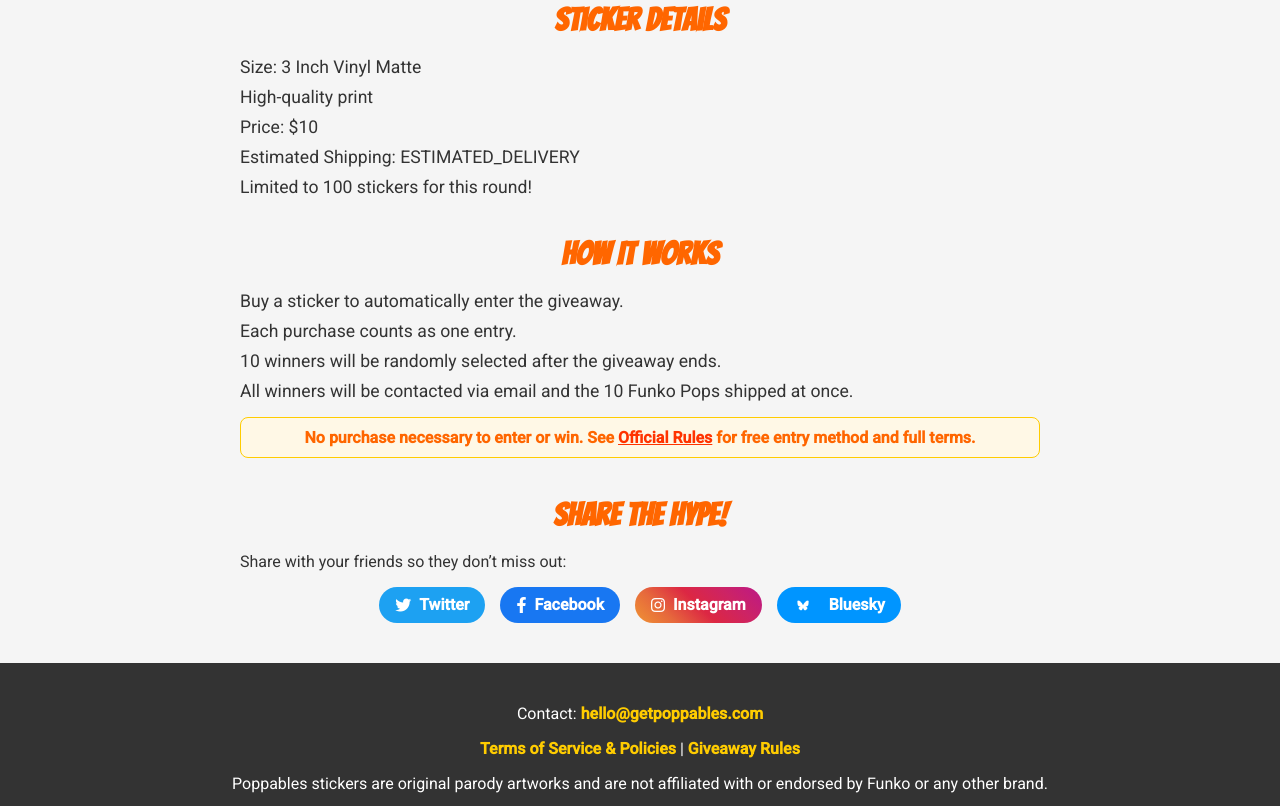
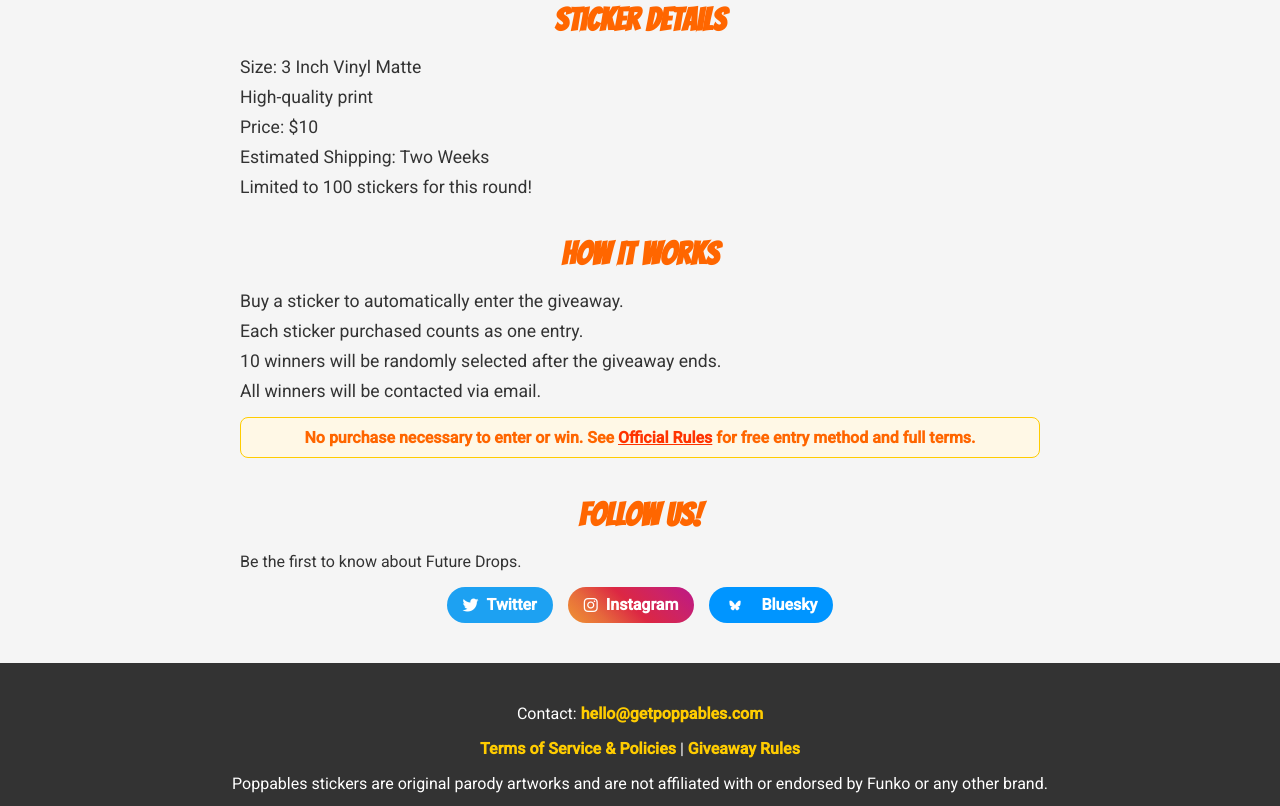
Before and after one commit to migs-o/poppinStickers, a plain HTML site: page index.html in a window 1280 px wide. Shown: the part 1650-2456 px from the top of the page. Drawn offline with Linux system fonts and the light colour scheme.

Commit message:
Update index.html

```diff
--- a/index.html
+++ b/index.html
@@ -259,7 +259,7 @@
   <!-- Giveaway Prize -->
   <section class="prize">
     <h2>Giveaway Prize</h2>
-    <p>10 Funko Pops will be shipped to winners in one lot!</p>
+    <p>10 Funko Pops. 10 Winners.</p>
     <div style="position: relative; display: inline-block;">
       <img src="giveaway.jpg" alt="10 Funko Pops">
       <div class="badge">Top Prize!</div>
@@ -284,7 +284,7 @@
       <li>Size: 3 Inch Vinyl Matte</li>
       <li>High-quality print</li>
       <li>Price: $10</li>
-      <li>Estimated Shipping: ESTIMATED_DELIVERY</li>
+      <li>Estimated Shipping: Two Weeks</li>
       <li>Limited to 100 stickers for this round!</li>
     </ul>
   </section>
@@ -294,9 +294,9 @@
     <h2>How It Works</h2>
     <ul>
       <li>Buy a sticker to automatically enter the giveaway.</li>
-      <li>Each purchase counts as one entry.</li>
+      <li>Each sticker purchased counts as one entry.</li>
       <li>10 winners will be randomly selected after the giveaway ends.</li>
-      <li>All winners will be contacted via email and the 10 Funko Pops shipped at once.</li>
+      <li>All winners will be contacted via email.</li>
     </ul>
     <p style="font-size:1em; color:#ff6600; font-weight:bold; text-align:center; margin-top:15px; background:#fff8e6; padding:10px 15px; border-radius:8px; border:1px solid #ffcc00;">
       No purchase necessary to enter or win. See <a href="rules.html" style="color:#ff3300; text-decoration:underline;">Official Rules</a> for free entry method and full terms.
@@ -305,19 +305,16 @@
 
   <!-- Social / Share -->
   <section>
-    <h2>Share the Hype!</h2>
-    <p>Share with your friends so they don’t miss out:</p>
+    <h2>Follow Us!</h2>
+    <p>Be the first to know about Future Drops.</p>
     <div class="social-links">
-      <a class="twitter" href="https://twitter.com/intent/tweet?text=Check+out+this+sticker+giveaway!+LINK" target="_blank">
+      <a class="twitter" href="https://x.com/getpoppables" target="_blank">
         <i class="fab fa-twitter"></i> <span>Twitter</span>
       </a>
-      <a class="facebook" href="https://www.facebook.com/sharer/sharer.php?u=LINK" target="_blank">
-        <i class="fab fa-facebook-f"></i> <span>Facebook</span>
-      </a>
-      <a class="instagram" href="https://www.instagram.com/" target="_blank">
+      <a class="instagram" href="https://www.instagram.com/getpoppables" target="_blank">
         <i class="fab fa-instagram"></i> <span>Instagram</span>
       </a>
-      <a class="bluesky" href="https://bsky.app/profile/YOURUSERNAME" target="_blank">
+      <a class="bluesky" href="https://bsky.app/profile/getpoppables.bsky.social" target="_blank">
         <img src="bluesky_logo.png" alt="Bluesky" style="width:20px; height:20px; vertical-align:middle; margin-right:8px;">
         <span>Bluesky</span>
       </a>
```
